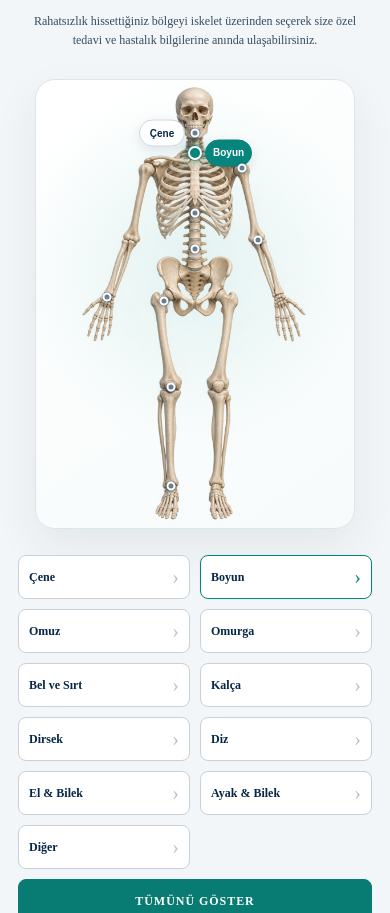
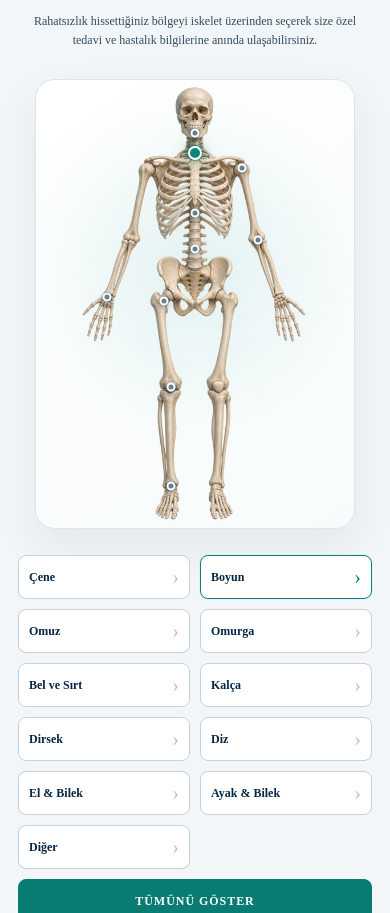
Before and after one commit to elifhirli/fztson, a React (Vite) app: page / in a window 390 px wide. Shown: the part 933-1846 px from the top of the page. Built offline with nearby package versions, Linux system fonts and the light colour scheme.

Commit message:
Mobil anatomi etiketlerini kaldır

```diff
--- a/src/components/AnatomySelector/AnatomySelector.css
+++ b/src/components/AnatomySelector/AnatomySelector.css
@@ -132,10 +132,6 @@
   pointer-events: none;
   transform: translateX(-50%);
   transition: opacity 160ms ease;
-}
-
-.mobile-point-name {
-  display: none;
 }
 
 .body-point:hover .point-label,
@@ -322,40 +318,6 @@
     left: 0;
   }
 
-  .mobile-point-name {
-    position: absolute;
-    top: 50%;
-    display: inline-flex;
-    align-items: center;
-    justify-content: center;
-    min-width: 46px;
-    height: 27px;
-    padding: 0 7px;
-    border: 1px solid #c8d8df;
-    border-radius: 999px;
-    color: #062747;
-    background-color: rgba(255, 255, 255, 0.94);
-    box-shadow: 0 4px 12px rgba(6, 39, 71, 0.1);
-    font-size: 10px;
-    font-weight: 800;
-    line-height: 1;
-    transform: translateY(-50%);
-  }
-
-  .body-point[data-region='cene'] .mobile-point-name {
-    right: 10px;
-  }
-
-  .body-point[data-region='boyun'] .mobile-point-name {
-    left: 10px;
-  }
-
-  .body-point.active .mobile-point-name {
-    border-color: #07857d;
-    color: #ffffff;
-    background-color: #07857d;
-  }
-
   .point-label {
     display: none;
   }
--- a/src/components/AnatomySelector/SkeletonSvg.jsx
+++ b/src/components/AnatomySelector/SkeletonSvg.jsx
@@ -40,11 +40,6 @@ function SkeletonSvg({ selectedRegion, onRegionSelect }) {
         >
           <span className="point-core" />
           <span className="point-label">{region.label}</span>
-          {(region.id === 'cene' || region.id === 'boyun') && (
-            <span className="mobile-point-name" aria-hidden="true">
-              {region.label}
-            </span>
-          )}
         </button>
       ))}
     </div>
```
